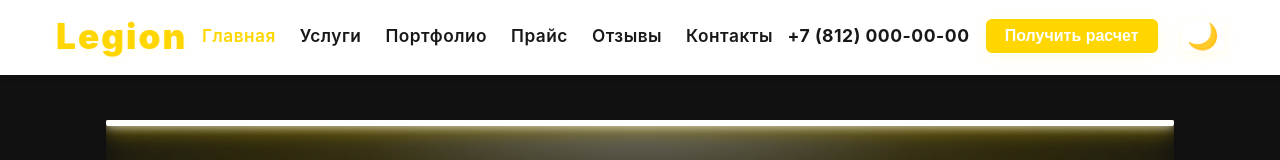
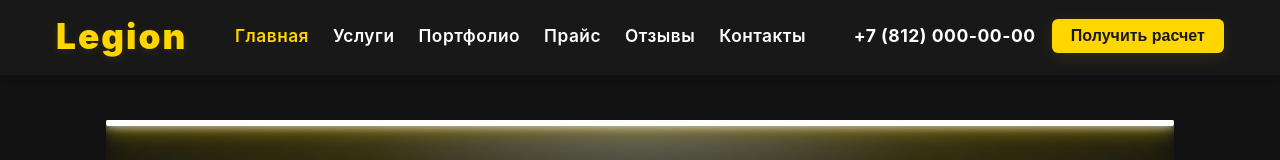
Before and after one commit to Primus-max/legion-tomsk, a Vue app: page / in a window 1280 px wide. Shown: the top 160 px of the page. Built offline with nearby package versions, Linux system fonts and the light colour scheme.

Commit message:
Добавил глобальные CSS-переменные для цветов фона, акцентов и текста. Удалил кнопку переключения темы из компонента Header и соответствующую логику управления темой.

```diff
--- a/src/App.vue
+++ b/src/App.vue
@@ -16,6 +16,12 @@ export default {
 </template>
 
 <style>
+:root {
+  --color-bg: #181818;
+  --color-accent: #ffd600;
+  --color-accent-dark: #e6b800;
+  --color-text: #fff;
+}
 #app {
   min-height: 100vh;
   display: flex;
--- a/src/components/Header.vue
+++ b/src/components/Header.vue
@@ -17,10 +17,6 @@
       <div class="header__contacts">
         <a href="tel:+78120000000" class="header__phone">+7 (812) 000-00-00</a>
         <button class="header__cta">Получить расчет</button>
-        <button class="header__theme" @click="toggleTheme" :aria-label="theme === 'light' ? 'Включить тёмную тему' : 'Включить светлую тему'">
-          <span v-if="theme === 'light'">🌙</span>
-          <span v-else>☀️</span>
-        </button>
         <button class="header__burger" @click="menuOpen = !menuOpen" aria-label="Открыть меню">
           <span :class="{ 'open': menuOpen }"></span>
           <span :class="{ 'open': menuOpen }"></span>
@@ -40,18 +36,7 @@ export default {
   components: { ProgressBar },
   data() {
     return {
-      menuOpen: false,
-      theme: localStorage.getItem('theme') || 'light',
-    }
-  },
-  mounted() {
-    document.documentElement.setAttribute('data-theme', this.theme);
-  },
-  methods: {
-    toggleTheme() {
-      this.theme = this.theme === 'light' ? 'dark' : 'light';
-      document.documentElement.setAttribute('data-theme', this.theme);
-      localStorage.setItem('theme', this.theme);
+      menuOpen: false
     }
   },
   watch: {
@@ -137,20 +122,6 @@ export default {
   color: var(--color-bg);
   box-shadow: 0 6px 24px rgba(255,214,0,0.18);
 }
-.header__theme {
-  background: none;
-  border: none;
-  font-size: 1.6rem;
-  margin-left: 0.5rem;
-  cursor: pointer;
-  color: var(--color-accent);
-  transition: color 0.2s;
-  outline: none;
-  padding: 0 0.2em;
-}
-.header__theme:hover {
-  color: var(--color-accent-dark);
-}
 .header__burger {
   display: none;
   flex-direction: column;
```
